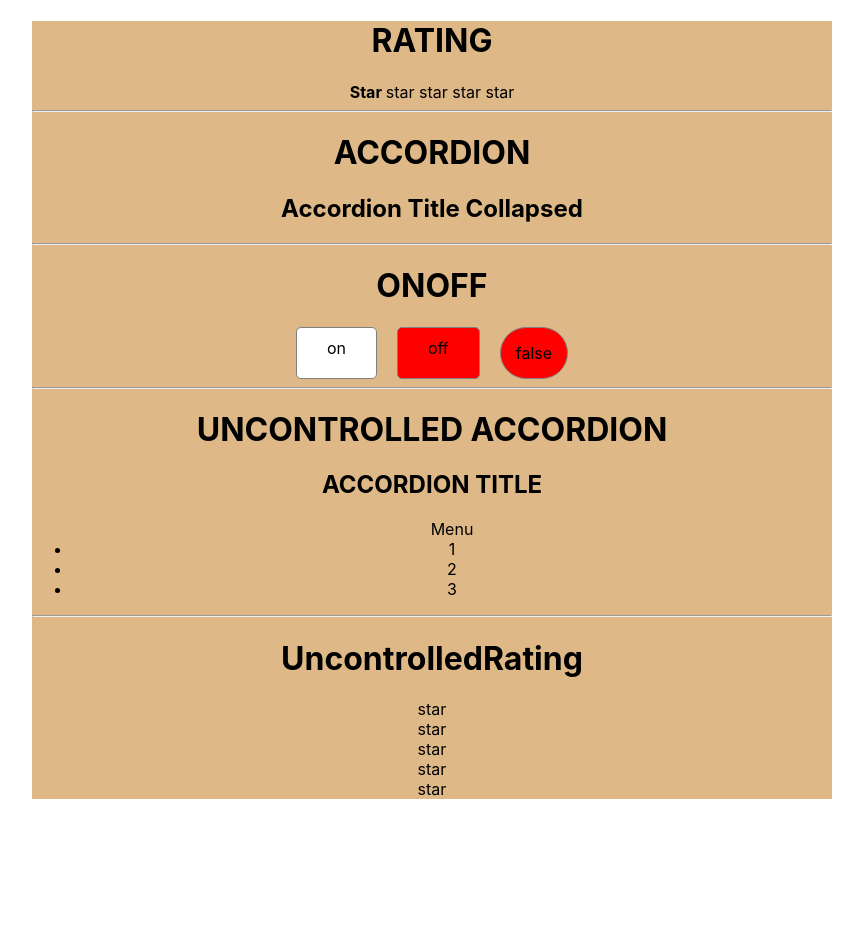
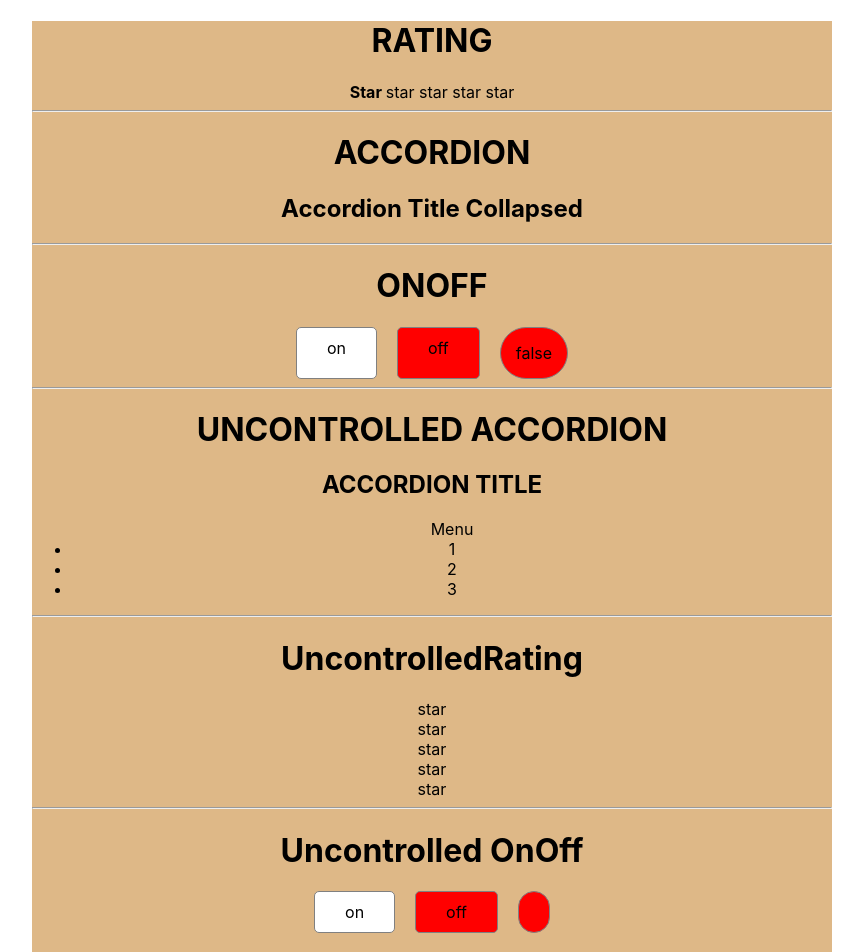
Before and after one commit to ArturLimaiko/it-kamasutra-examples-, a React (Create React App) app: page / in a window 1280 px wide. Shown: the top 952 px of the page, without its empty margins (208-1071 px from the left). Before the commit the page ends 819 px from the top, so only its background shows below. Built offline with nearby package versions, Linux system fonts and the light colour scheme.

Commit message:
немного правок по компонентам, + сделал неконтролируемую OnOff

```diff
--- a/src/App.tsx
+++ b/src/App.tsx
@@ -5,6 +5,7 @@ import {OnOff} from "./OnOff";
 import {UncontrolledAccordion} from "./UncontrolledAccordion";
 import {UncontrolledRating} from "./UncontrolledRating";
 import './App.css';
+import {UncontrolledOnOff} from "./UncontrolledOnOff";
 
 function App() {
 
@@ -20,16 +21,21 @@ function App() {
             <AppTitle title='ACCORDION'/>
             <Accordion titleValue='Accordion Title Collapsed'
                        collapsed={accordionCollapsed}
-                       onChange={() => {setAccordionCollapsed(!accordionCollapsed)}}/>
+                       onChange={() => {
+                           setAccordionCollapsed(!accordionCollapsed)
+                       }}/>
             <hr/>
             <AppTitle title='ONOFF'/>
-            <OnOff switchOn={switchOn} onChange = {setSwitchOn}/>
+            <OnOff switchOn={switchOn} onChange={setSwitchOn}/>
             <hr/>
             <AppTitle title=' UNCONTROLLED ACCORDION'/>
             <UncontrolledAccordion titleValue={'ACCORDION TITLE'}/>
             <hr/>
             <AppTitle title='UncontrolledRating'/>
             <UncontrolledRating/>
+            <hr/>
+            <AppTitle title='Uncontrolled OnOff'/>
+            <UncontrolledOnOff />
         </div>
     );
 }
--- /dev/null
+++ b/src/UncontrolledOnOff.tsx
@@ -0,0 +1,73 @@
+import React, {useState} from 'react';
+
+
+export const UncontrolledOnOff = () => {
+    const [switchOn, setSwitchOn] = useState<boolean>();
+
+    const onStyle = {
+        display: 'block',
+        borderRadius: '5px',
+        padding: '10px 30px',
+        margin: '0',
+        border: '1px solid gray',
+        backgroundColor: switchOn ? 'green' : 'white',
+        color: 'black'
+    }
+
+    const offStyle = {
+        display: 'block',
+        borderRadius: '5px',
+        padding: '10px 30px',
+        margin: '0',
+        border: '1px solid gray',
+        backgroundColor: switchOn ? 'white' : 'red',
+        color: 'black'
+    }
+    const switchButton = {
+        display: 'block',
+        padding: '15px',
+        border: '1px solid gray',
+        borderRadius: '30px',
+        backgroundColor: switchOn ? 'green' : 'red'
+    }
+    const wrap = {
+        display: 'flex',
+        gap: '20px',
+        justifyContent: 'center',
+        paddingBottom:'40px'
+    }
+
+    return (
+        <div style={wrap}>
+            <div style={onStyle} onClick={()=> setSwitchOn(!switchOn)}>on</div>
+            <div style={offStyle} onClick={()=> setSwitchOn(!switchOn)}>off</div>
+            <div style={switchButton}>{switchOn?.toString()}</div>
+        </div>
+    );
+};
+
+//посложнее вариант
+
+// import React, {useState} from 'react';
+// import './OnOff.css';
+//
+// export const OnOff = () => {
+//     let [isOn, setIsOn] = useState(false);
+//
+//     const isOnClick = () => {
+//         setIsOn(true)
+//     }
+//
+//     const isOffClick = () => {
+//         setIsOn(false)
+//     }
+//
+//     return (
+//         <div className={'wrap'}>
+//             <div className={`green ${isOn ? 'active' : ''}`} onClick={isOnClick}>ON</div>
+//             <div className={`red ${!isOn ? 'active' : ''}`} onClick={isOffClick}>OFF</div>
+//             <button onClick={() =>  alert(isOn ? 'Is On!' : 'Is Off!')}> Click me!
+//             </button>
+//         </div>
+//     );
+// };
```
Also changed, not shown: 2 other files (tests, documents, lock files or other folders).
